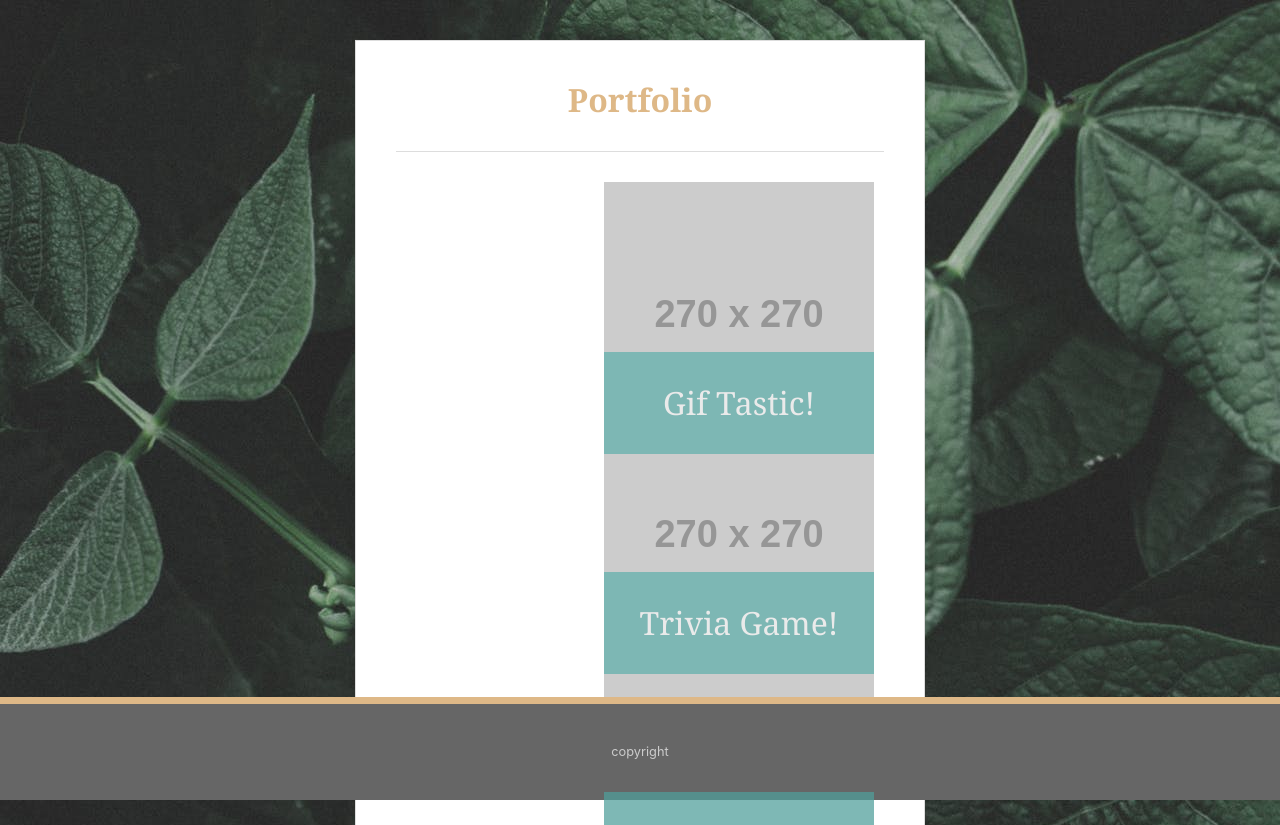
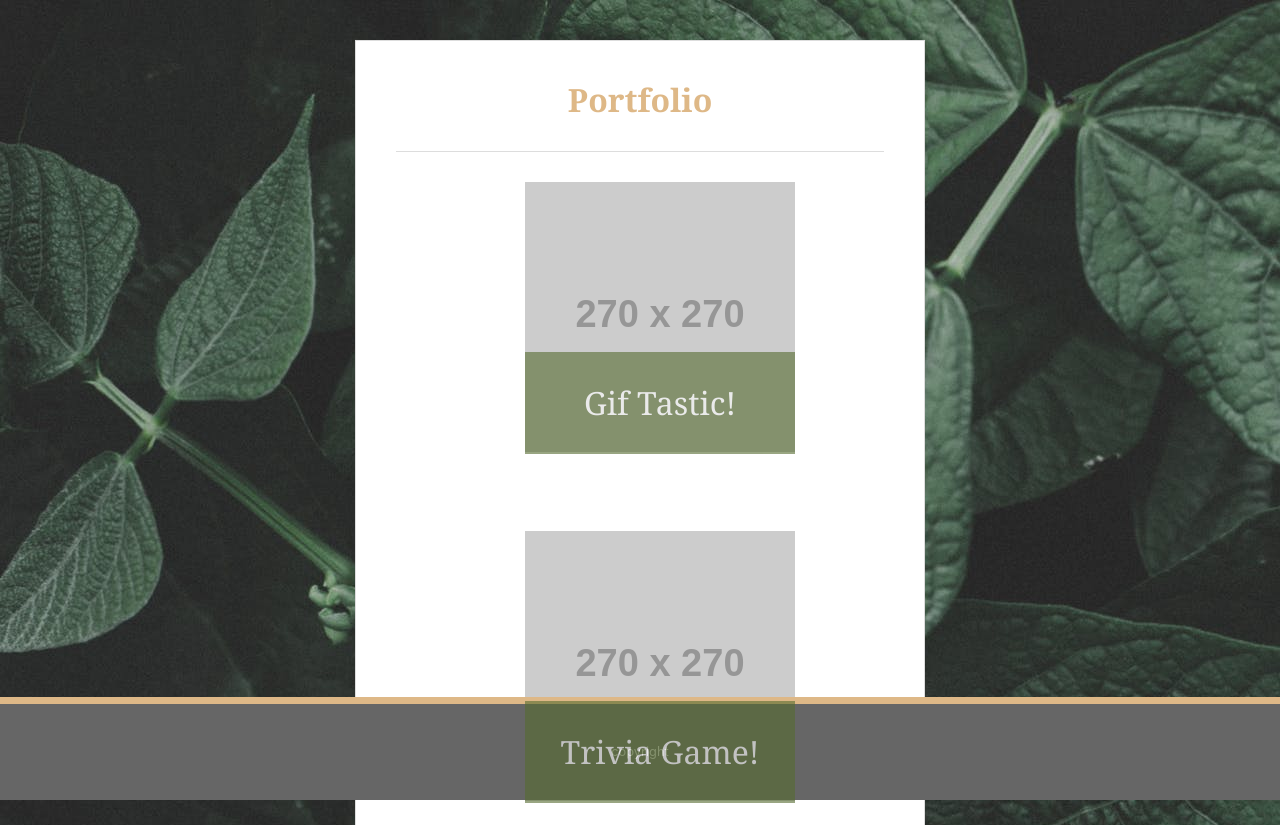
Before and after one commit to dommclean13/Portfolio, a plain HTML site: page portfolio.html in a window 1280 px wide. Shown: the top 825 px of the page. Drawn offline with nearby package versions, Linux system fonts and the light colour scheme; placeholder pictures from the web are drawn by us.

Commit message:
changed portfolio color

```diff
--- a/assets/CSS/style.css
+++ b/assets/CSS/style.css
@@ -1,4 +1,4 @@
-/* my CSS below */
+/*  Index page */
 body {
 	background-image: url("../images/palmTree.jpeg");
 	text-align: center;
@@ -120,7 +120,7 @@ content
 .main p {
 	font-size: 18px;
 	line-height: 1.5em;
-	margin-bottom: 2em;i
+	margin-bottom: 2em;
 }
 
 img.pic {
@@ -138,7 +138,7 @@ img.pic {
 	width: 270px;
 	height: 200px;
 	margin:10px;
-	float:right;
+
 
 }
 
@@ -146,7 +146,7 @@ img.pic {
 	position: relative;
 	top: -100px;
 	text-align: center;
-	background-color: #4aaaa5;
+	background-color: #556B2F;
 	padding: 1em;
 	color: #ffffff;
 	z-index: 1000;
```
